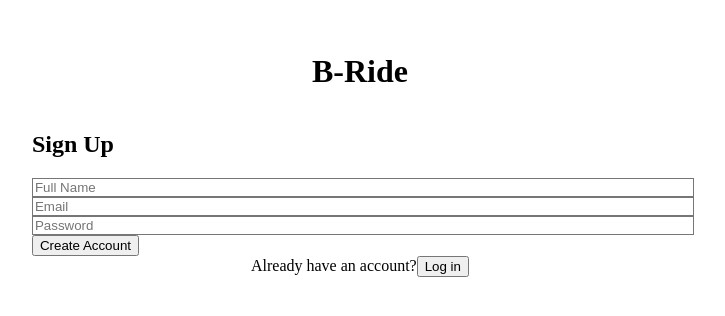
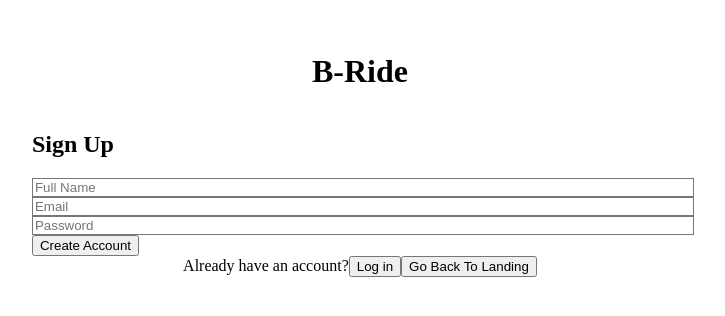
Before and after one commit to FernandVonAlthann/B-Ride-The-Ride-Sharing-App-for-Bruins, a Next.js app: page /signup in a window 1280 px wide. Shown: the part 246-562 px from the top of the page, without its empty margins (280-1005 px from the left). Built offline with nearby package versions, Linux system fonts and the light colour scheme.

Commit message:
Update page.tsx

```diff
--- a/src/app/signup/page.tsx
+++ b/src/app/signup/page.tsx
@@ -51,10 +51,15 @@ export default function Signup() {
               value={password}
               onChange={(e) => setPassword(e.target.value)}
             />
-            <Button className="w-full bg-green-600 hover:bg-green-700 text-white" onClick={handleSignup}>Create Account</Button>
+            <Button className="w-full bg-green-600 hover:bg-green-700 text-white" onClick={handleSignup}>
+	    	    Create Account
+	    </Button>
             <div className="text-center text-sm text-gray-600 mt-2">
               Already have an account?
-              <Button className="w-full bg-blue-600 hover:bg-blue-700 text-white" onClick={() => router.push("/")}> Log in</Button>
+              <Button className="w-full bg-blue-600 hover:bg-blue-700 text-white" onClick={() => router.push("/login")}>
+	      	      Log in
+	      </Button>
+	      <Button className="w-full bg-blue-600 hover:bg-blue-700 text-white" onClick={() => router.push("/")}> Go Back To Landing </Button>
             </div>
           </div>
         </CardContent>
```
